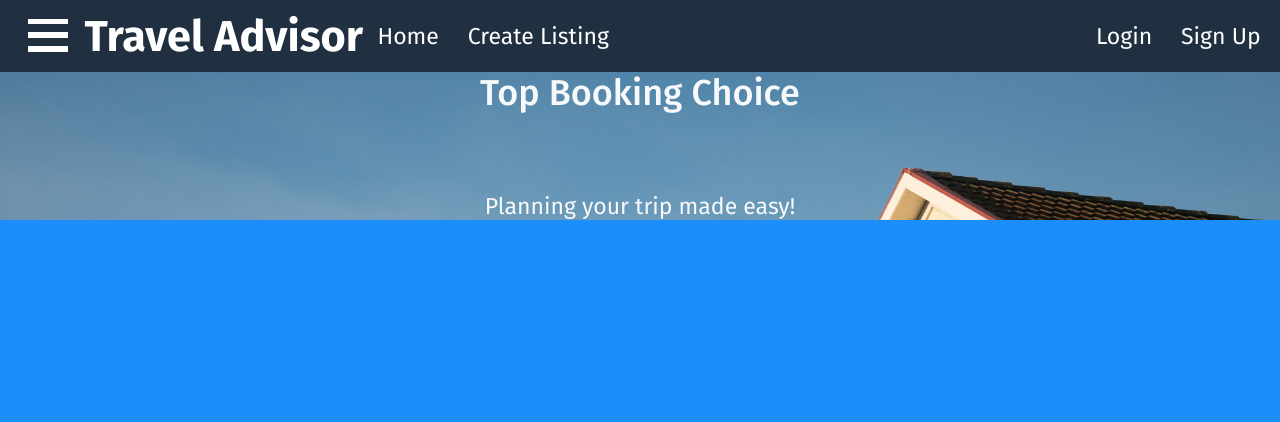
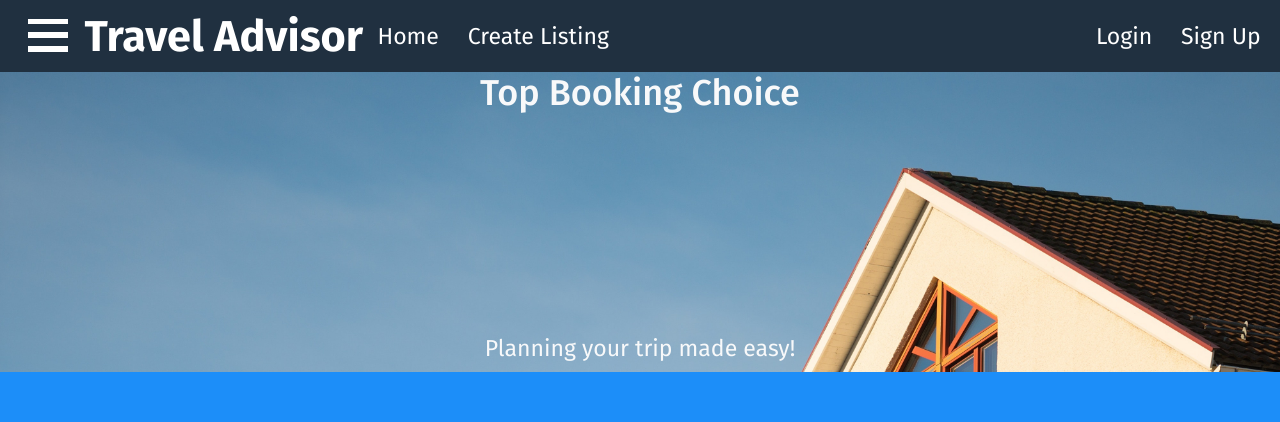
Before and after one commit to john-fotis/AirBnB-Clone, a React (Create React App) app in the folder front-end/airbnb/: page / in a window 1280 px wide. Shown: the top 422 px of the page. Built offline with nearby package versions, Linux system fonts and the light colour scheme; no server answers.

Commit message:
visual adjustments

```diff
--- a/front-end/airbnb/src/components/Listings/Hero/Hero.css
+++ b/front-end/airbnb/src/components/Listings/Hero/Hero.css
@@ -10,3 +10,7 @@
     background-position-y: -150px;
   }
 }
+
+.hero-body{
+  height: 40%
+}
--- a/front-end/airbnb/src/components/Listings/Hero/Hero.js
+++ b/front-end/airbnb/src/components/Listings/Hero/Hero.js
@@ -11,10 +11,10 @@ function Hero({ children }) {
   })
 
   return (
-    <div className={classes}>
+    <div className={classes} style = {{height: '300px', position: 'relative'}}>
       <div className="hero-body text-center text-light">
         <h1> Top Booking Choice</h1>
-        <p className="mb-0">Planning your trip made easy!</p>
+        <p className="mb-0" style={{position: 'absolute', bottom: '10px'}}>Planning your trip made easy!</p>
       </div>
     </div>
   )
```
